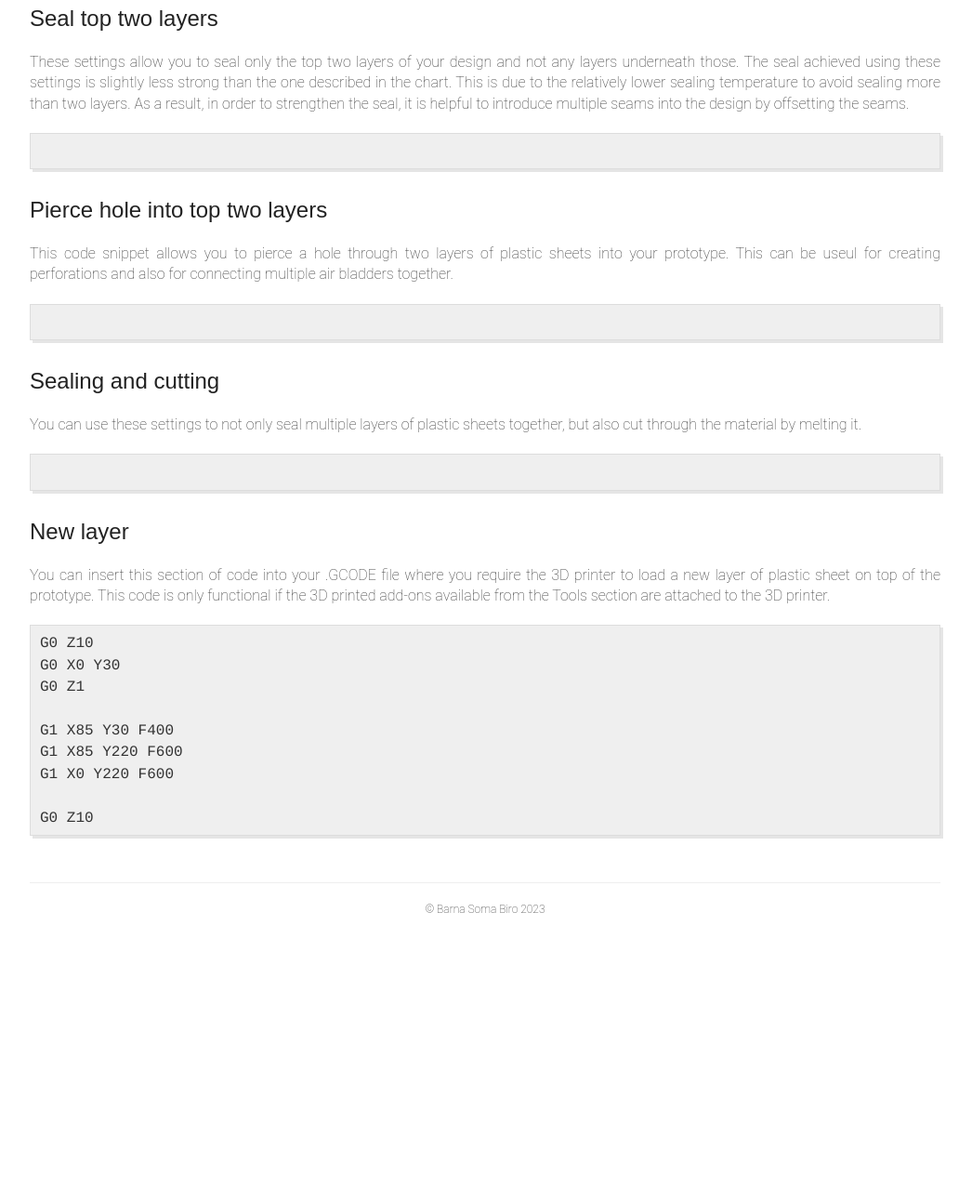
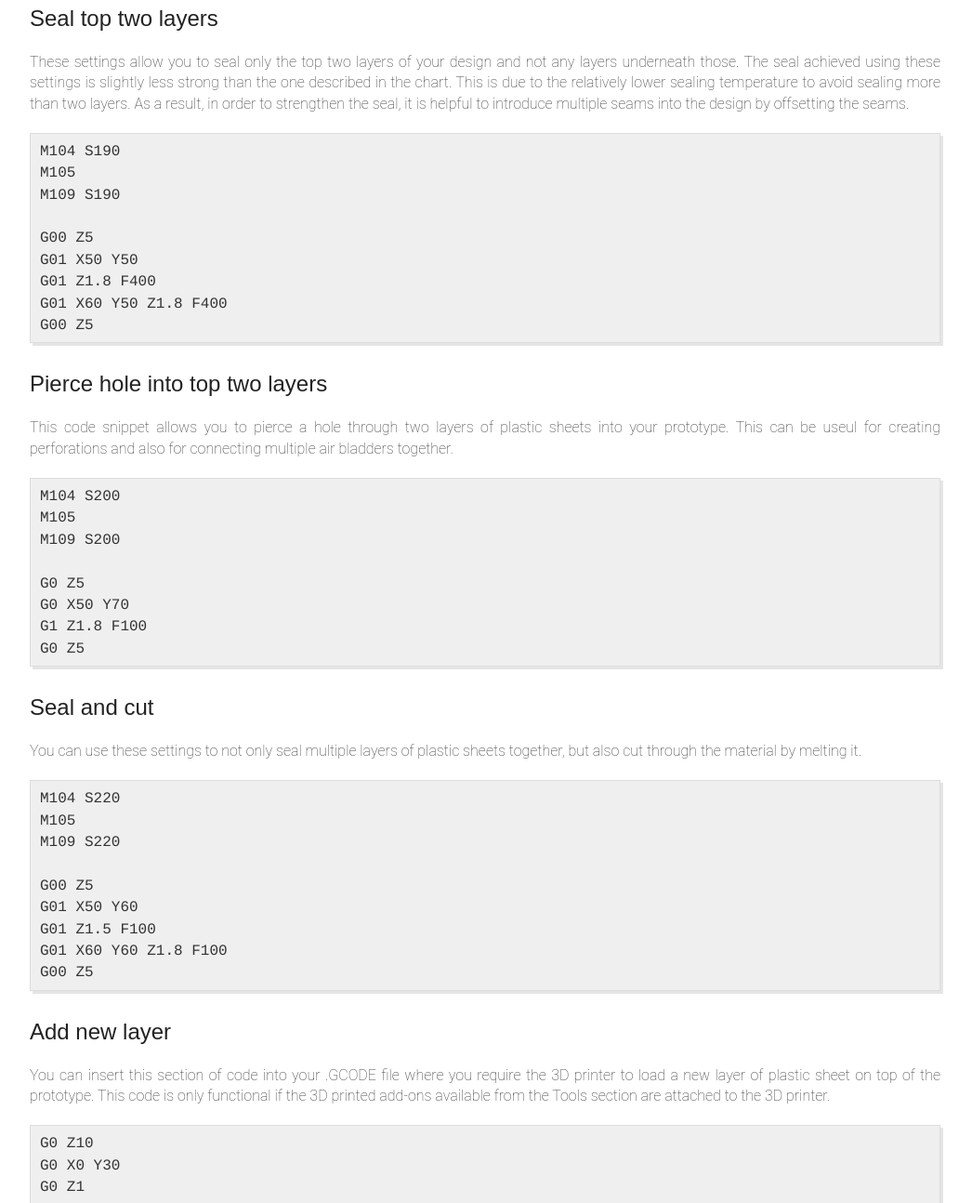
Before and after one commit to squishifier/squishifier.github.io, a Jekyll site: the page built from library.md, in a window 1280 px wide and 1400 px high, scrolled down 688 px, cut to the strip 106-1400 px from the top of the window. Shown: the whole strip at 93% size, without its empty margins (118-1164 px from the left). Built offline with Jekyll 4.4.1, drawn with Linux system fonts in a browser that asks for light colours; some web fonts are replaced; before the commit the page ends 1801 px from its top, so only the background shows below that.

Commit message:
Update library.md

````diff
--- a/library.md
+++ b/library.md
@@ -16,7 +16,15 @@ Adjust your settings according to what material you would like to seal. You can
 These settings allow you to seal only the top two layers of your design and not any layers underneath those. The seal achieved using these settings is slightly less strong than the one described in the chart. This is due to the relatively lower sealing temperature to avoid sealing more than two layers. As a result, in order to strengthen the seal, it is helpful to introduce multiple seams into the design by offsetting the seams.
 
 ```
+M104 S190
+M105
+M109 S190
 
+G00 Z5
+G01 X50 Y50
+G01 Z1.8 F400
+G01 X60 Y50 Z1.8 F400
+G00 Z5
 ```
 
 ## Pierce hole into top two layers
@@ -24,18 +32,33 @@ These settings allow you to seal only the top two layers of your design and not
 This code snippet allows you to pierce a hole through two layers of plastic sheets into your prototype. This can be useul for creating perforations and also for connecting multiple air bladders together.
 
 ```
+M104 S200
+M105
+M109 S200
 
+G0 Z5
+G0 X50 Y70
+G1 Z1.8 F100
+G0 Z5
 ```
 
-## Sealing and cutting
+## Seal and cut
 
 You can use these settings to not only seal multiple layers of plastic sheets together, but also cut through the material by melting it.
 
 ```
+M104 S220
+M105
+M109 S220
 
+G00 Z5
+G01 X50 Y60
+G01 Z1.5 F100
+G01 X60 Y60 Z1.8 F100
+G00 Z5
 ```
 
-## New layer
+## Add new layer
 
 You can insert this section of code into your .GCODE file where you require the 3D printer to load a new layer of plastic sheet on top of the prototype. This code is only functional if the 3D printed add-ons available from the Tools section are attached to the 3D printer.
 
````
